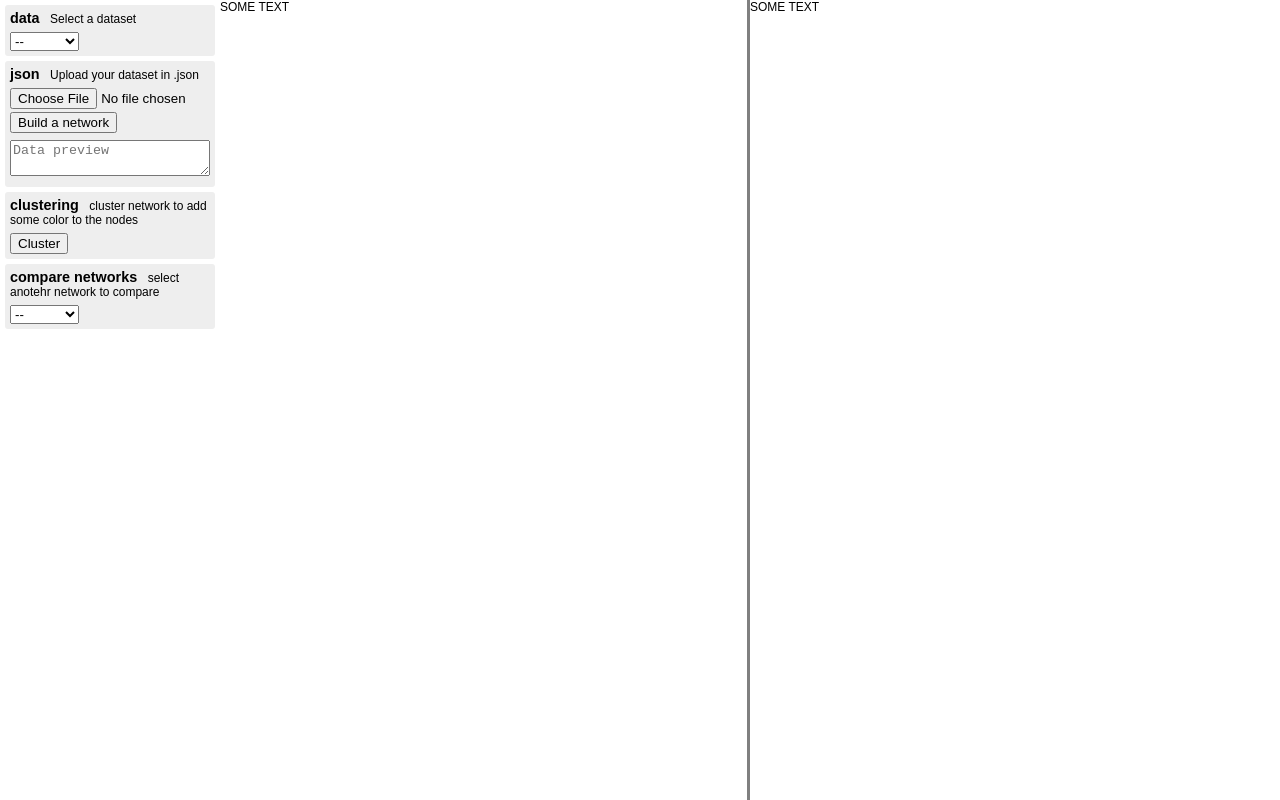
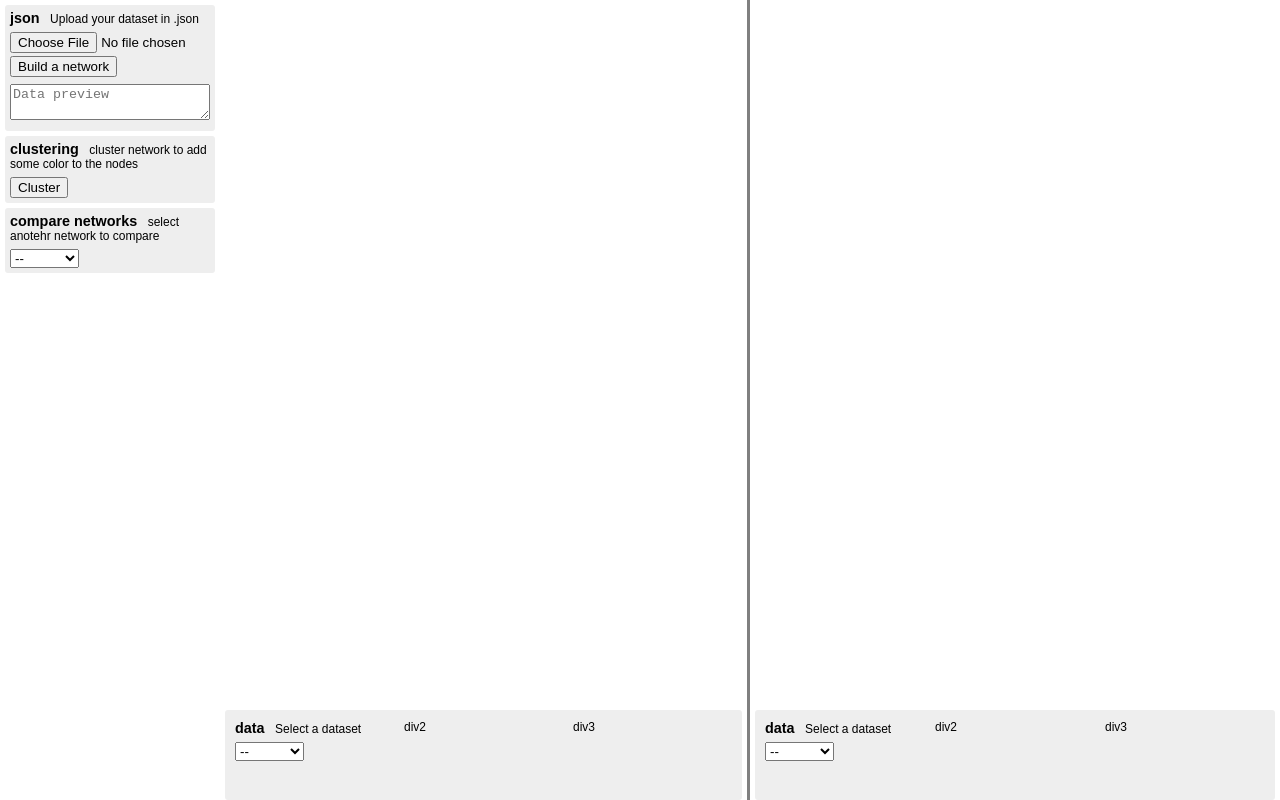
Before and after one commit to schatt89/networkViz, a website: page public/index.html in a window 1280 px wide. Drawn offline with nearby package versions, Linux system fonts and the light colour scheme.

Commit message:
flex network control panal

```diff
--- a/public/css/main.css
+++ b/public/css/main.css
@@ -49,10 +49,10 @@ body {
     margin: 5px 0;
 }
 
-.data .selection p label { margin-right: .5em; font-size: 120%; font-weight: bold; }
-.data .selection p { margin-top: 0; margin-bottom: .5em;}
-.data .selection label { display: inline-block; }
-.data .selection select {
+.selection p label { margin-right: .5em; font-size: 120%; font-weight: bold; }
+.selection p { margin-top: 0; margin-bottom: .5em;}
+.selection label { display: inline-block; }
+.selection select {
    margin-top: 0em;
 }
 
@@ -105,15 +105,36 @@ body {
 
 /* network-specific controls */
 
-.left_container, .right_container {
+.container {
     display: flex;
+    flex-direction: column-reverse;
+    justify-items: end;
+    height: 100%;
 }
 
-.networks .left_window, .right_window {
-    flex-basis: 0vmax;
-    flex: content;
-    padding: 0 5px;
+.container div {
+    padding: 5px;
 }
+
+.mini-container {
+    display: flex;
+    background-color: #eee;
+    border-radius: 3px;
+    margin: 0 5px;
+    flex-basis: 10%;
+    flex-wrap: wrap;
+    flex-direction: row;
+}
+
+.mini-container div {
+    flex: 1;
+}
+
+/*
+#left_window, #right_window {
+    flex: 1;
+    align-self: flex-end;
+}*/
 
 
 /* SVG styles */
@@ -132,7 +153,7 @@ svg {
     width:100%;height:100vh;padding:0;margin:0;
 }
 
-#right_container{
+#main{
    float: right;
    height:100vh;
     width: 50%;
@@ -148,7 +169,7 @@ svg {
     clear: both;
 }
 
-#left_container{
+#sidebar{
    width:50%;
    float: left;
    height:100vh;
--- a/public/index.html
+++ b/public/index.html
@@ -8,17 +8,6 @@
     </head>
     <body>
           <div class = "data">
-            <div class = "selection">
-                <p><label>data</label>
-                Select a dataset</p>
-
-                <select name="ab" id="mySelect" onchange="if (this.selectedIndex) select_data(this.selectedIndex);">
-                  <option value="-1">--</option>
-                  <option value="1">Option1</option>
-                  <option value="2">Option2</option>
-                  <option value="3">Option3</option>
-              </select>
-            </div>
             <div class="uploading">
                 <p><label>json</label>
                     Upload your dataset in .json</p>
@@ -44,13 +33,57 @@
           </div>
           <div id="networks">
             <div class="clearfix">
-              <div id="left_container">
+              <div id="sidebar">
                   <span id="position"></span>
                   <div id="dragbar"></div>
-                  <div id=left_window> SOME TEXT</div>
+                  <div id="left_container" class="container">
+                    <div class="mini-container">
+                      <div class = "selection">
+                        <p><label>data</label>
+                          Select a dataset</p>
+
+                          <select name="ab" id="left_select" onchange="if (this.selectedIndex) select_data(this.selectedIndex);">
+                            <option value="-1">--</option>
+                            <option value="1">Option1</option>
+                            <option value="2">Option2</option>
+                            <option value="3">Option3</option>
+                        </select>
+                      </div>
+                      <div>
+                        div2
+
+                      </div>
+                      <div>
+                        div3
+                      </div>
+
+                    </div>
+                  </div>
               </div>
-              <div id="right_container">
-                  <div id=right_window> SOME TEXT </div>
+              <div id="main">
+                  <div id="right_container" class="container">
+                    <div class="mini-container">
+                      <div class="selection">
+                        <p><label>data</label>
+                          Select a dataset</p>
+
+                          <select name="ab" id="right_select" onchange="if (this.selectedIndex) select_data(this.selectedIndex);">
+                            <option value="-1">--</option>
+                            <option value="1">Option1</option>
+                            <option value="2">Option2</option>
+                            <option value="3">Option3</option>
+                        </select>
+                      </div>
+                      <div>
+                        div2
+                      </div>
+                      <div>
+                        div3
+                      </div>
+
+                    </div>
+                    </div>
+                  </div>
               </div>
               </div>
           </div>
--- a/public/js/public.js
+++ b/public/js/public.js
@@ -5,7 +5,7 @@ var graph;
 
 // load the data
 
-function network_from_selected_data (sel, chart) {
+function network_from_selected_data (sel) {
     if (sel == "Option1") {
         var name = "data/data.json";
     } else if (sel == "Option2") {
@@ -59,7 +59,7 @@ var dragging = false;
    $('#dragbar').mousedown(function(e){
        e.preventDefault();
        dragging = true;
-       var main = $('#right_container');
+       var main = $('#main');
        var ghostbar = $('<div>',
                         {id:'ghostbar',
                          css: {
@@ -81,8 +81,8 @@ var dragging = false;
            var percentage = (e.pageX / window.innerWidth) * 100;
            var mainPercentage = 100-percentage;
 
-           $('#left_container').css("width", percentage + "%");
-           $('#right_container').css("width", mainPercentage + "%");
+           $('#sidebar').css("width", percentage + "%");
+           $('#main').css("width", mainPercentage + "%");
            $('#ghostbar').remove();
            $(document).unbind('mousemove');
            dragging = false;
```
